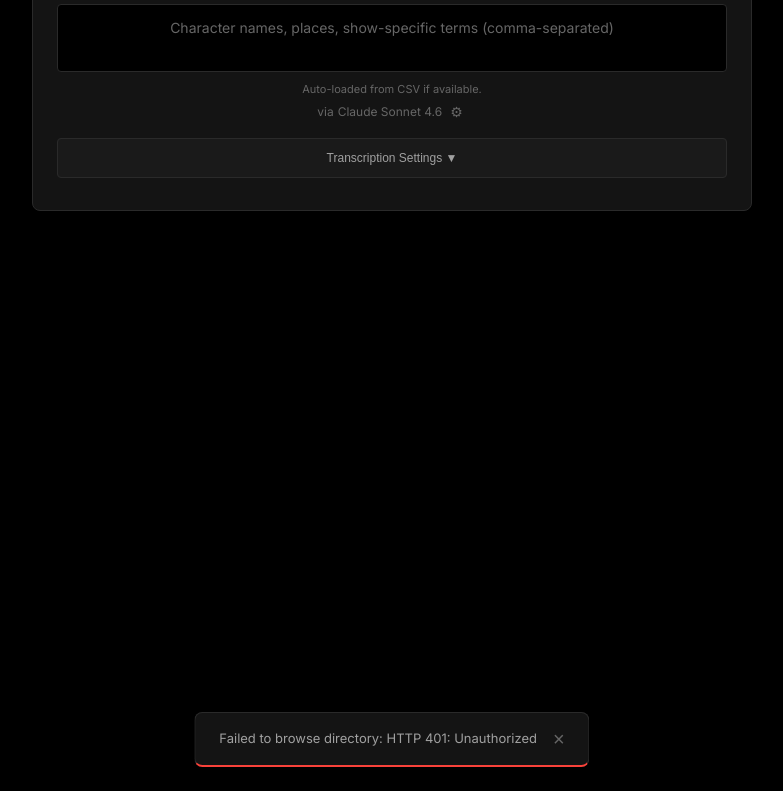
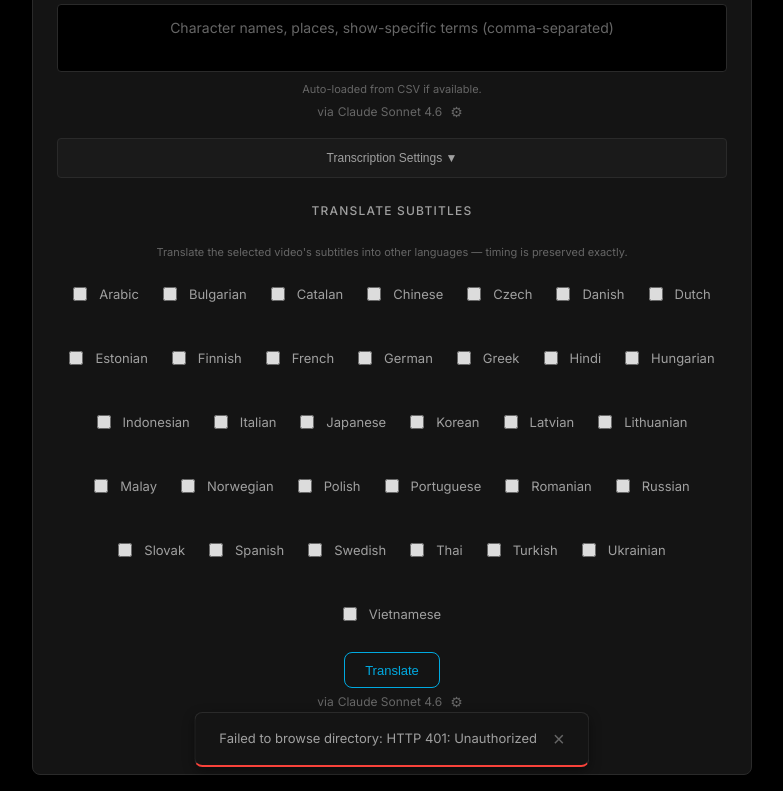
Before and after one commit to tylerbcrawford/subgeneratorr, a Flask app: template web/templates/index.html in a window 1280 px wide. Shown: the part 393-1184 px from the top of the page, without its empty margins (248-1031 px from the left). Run offline with Flask 3, Linux system fonts and the light colour scheme; the template is opened without the code that fills it, so the values that code supplies are empty.

Commit message:
feat(translate): web UI — Translate Subtitles panel + translate.js
Completes the v2.4.0 Web UI. Self-contained frontend that reuses app.js globals
(getCurrentVideoPath/showToast/escapeHtml) without modifying the 4k-line app.js.

- web/templates/index.html: new "Translate Subtitles" zone — target-language
  multiselect, Translate button, inline AI config (provider incl. Ollama,
  model picker, Ollama host/free-text model, overwrite toggle, cost estimate).
  Loads /static/translate.js.
- web/static/translate.js (new, IIFE): builds 33 target checkboxes, wires the
  provider/model picker (Ollama -> free-text model + host field, cloud model
  select hidden), surfaces provider status from /api/config, live cost estimate
  via estimate_only ($0 for Ollama), and the translate -> poll -> toast flow.

Verified headless via Playwright against a stubbed stack: 33 targets render,
provider/Ollama toggle works, cost estimate resolves against the real endpoint
($0.0004/1 language), and a full translate run polls to a "Translation complete
— 2 written" toast with no unexpected console errors. Live multi-provider smoke
(incl. real Ollama) remains for the media-server step.

```diff
--- /dev/null
+++ b/web/static/translate.js
@@ -0,0 +1,364 @@
+/**
+ * Subtitle translation UI (v2.4.0).
+ *
+ * Self-contained add-on to app.js. Reuses app.js globals (getCurrentVideoPath,
+ * showToast, escapeHtml) which are available because both are classic scripts
+ * sharing one global scope. Drives POST /api/translate + status polling.
+ */
+(function () {
+    'use strict';
+
+    // Supported subtitle target languages (mirrors core/_SUBTITLE_LANG_MAP),
+    // sorted by display name. The backend validates these too.
+    const TRANSLATE_LANGUAGES = [
+        { code: 'ar', name: 'Arabic' }, { code: 'bg', name: 'Bulgarian' },
+        { code: 'ca', name: 'Catalan' }, { code: 'zh', name: 'Chinese' },
+        { code: 'cs', name: 'Czech' }, { code: 'da', name: 'Danish' },
+        { code: 'nl', name: 'Dutch' }, { code: 'et', name: 'Estonian' },
+        { code: 'fi', name: 'Finnish' }, { code: 'fr', name: 'French' },
+        { code: 'de', name: 'German' }, { code: 'el', name: 'Greek' },
+        { code: 'hi', name: 'Hindi' }, { code: 'hu', name: 'Hungarian' },
+        { code: 'id', name: 'Indonesian' }, { code: 'it', name: 'Italian' },
+        { code: 'ja', name: 'Japanese' }, { code: 'ko', name: 'Korean' },
+        { code: 'lv', name: 'Latvian' }, { code: 'lt', name: 'Lithuanian' },
+        { code: 'ms', name: 'Malay' }, { code: 'no', name: 'Norwegian' },
+        { code: 'pl', name: 'Polish' }, { code: 'pt', name: 'Portuguese' },
+        { code: 'ro', name: 'Romanian' }, { code: 'ru', name: 'Russian' },
+        { code: 'sk', name: 'Slovak' }, { code: 'es', name: 'Spanish' },
+        { code: 'sv', name: 'Swedish' }, { code: 'th', name: 'Thai' },
+        { code: 'tr', name: 'Turkish' }, { code: 'uk', name: 'Ukrainian' },
+        { code: 'vi', name: 'Vietnamese' },
+    ];
+
+    const MODELS_BY_PROVIDER = {
+        anthropic: [
+            { value: 'claude-sonnet-4-6', label: 'Claude Sonnet 4.6 (Best Quality)' },
+            { value: 'claude-haiku-4-5', label: 'Claude Haiku 4.5 (Faster, Cheaper)' },
+        ],
+        openai: [
+            { value: 'gpt-4.1', label: 'GPT-4.1 (Best Quality)' },
+            { value: 'gpt-4.1-mini', label: 'GPT-4.1 Mini (Faster, Cheaper)' },
+        ],
+        google: [
+            { value: 'gemini-2.5-flash', label: 'Gemini 2.5 Flash' },
+        ],
+    };
+
+    const MODEL_DISPLAY = {
+        'claude-sonnet-4-6': 'Claude Sonnet 4.6',
+        'claude-haiku-4-5': 'Claude Haiku 4.5',
+        'gpt-4.1': 'GPT-4.1',
+        'gpt-4.1-mini': 'GPT-4.1 Mini',
+        'gemini-2.5-flash': 'Gemini 2.5 Flash',
+    };
+
+    let providerStatus = {}; // {anthropic: bool, openai: bool, google: bool, ollama: bool}
+
+    // --- Small helpers (fall back gracefully if app.js globals are absent) ---
+
+    function toast(type, msg) {
+        if (typeof showToast === 'function') showToast(type, msg);
+    }
+
+    function esc(s) {
+        return typeof escapeHtml === 'function' ? escapeHtml(s) : String(s);
+    }
+
+    function currentVideo() {
+        if (typeof getCurrentVideoPath === 'function') return getCurrentVideoPath();
+        const checked = document.querySelector('.browser-file input[type="checkbox"]:checked');
+        return checked ? checked.value : null;
+    }
+
+    function $(id) {
+        return document.getElementById(id);
+    }
+
+    // --- DOM construction ---------------------------------------------------
+
+    function buildTargetCheckboxes() {
+        const container = $('translateTargets');
+        if (!container) return;
+        container.innerHTML = TRANSLATE_LANGUAGES.map(function (lang) {
+            return (
+                '<label class="checkbox-label" style="display:inline-flex; gap:4px; align-items:center;">' +
+                '<input type="checkbox" class="translate-target" value="' + lang.code + '" /> ' +
+                esc(lang.name) +
+                '</label>'
+            );
+        }).join('');
+        container.querySelectorAll('.translate-target').forEach(function (cb) {
+            cb.addEventListener('change', updateCostEstimate);
+        });
+    }
+
+    function getSelectedTargets() {
+        return Array.from(document.querySelectorAll('.translate-target:checked')).map(function (cb) {
+            return cb.value;
+        });
+    }
+
+    function getProviderModel() {
+        const provider = ($('translateProvider') || {}).value || 'anthropic';
+        let model;
+        let ollamaHost = null;
+        if (provider === 'ollama') {
+            model = ($('translateOllamaModel') || {}).value || 'llama3.1';
+            ollamaHost = ($('translateOllamaHost') || {}).value || null;
+        } else {
+            model = ($('translateModel') || {}).value || MODELS_BY_PROVIDER[provider][0].value;
+        }
+        return { provider: provider, model: model, ollamaHost: ollamaHost };
+    }
+
+    // --- Provider / model wiring -------------------------------------------
+
+    function onProviderChange() {
+        const provider = ($('translateProvider') || {}).value || 'anthropic';
+        const modelSelect = $('translateModel');
+        const ollamaModel = $('translateOllamaModel');
+        const ollamaHostGroup = $('translateOllamaHostGroup');
+
+        const isOllama = provider === 'ollama';
+        if (modelSelect) modelSelect.classList.toggle('hidden', isOllama);
+        if (ollamaModel) ollamaModel.classList.toggle('hidden', !isOllama);
+        if (ollamaHostGroup) ollamaHostGroup.classList.toggle('hidden', !isOllama);
+
+        if (!isOllama && modelSelect) {
+            modelSelect.innerHTML = (MODELS_BY_PROVIDER[provider] || []).map(function (m) {
+                return '<option value="' + m.value + '">' + esc(m.label) + '</option>';
+            }).join('');
+        }
+
+        updateModelDisplay();
+        updateProviderStatusBadge();
+        updateCostEstimate();
+    }
+
+    function updateModelDisplay() {
+        const display = $('translateModelDisplay');
+        if (!display) return;
+        const pm = getProviderModel();
+        if (pm.provider === 'ollama') {
+            display.textContent = 'Ollama (' + (pm.model || 'local') + ')';
+        } else {
+            display.textContent = MODEL_DISPLAY[pm.model] || pm.model;
+        }
+    }
+
+    function updateProviderStatusBadge() {
+        const provider = ($('translateProvider') || {}).value || 'anthropic';
+        const badge = $('translateKeyStatus');
+        const notice = $('translateKeyNotice');
+        const ok = !!providerStatus[provider];
+
+        if (badge) {
+            badge.textContent = ok ? '✓ configured' : '✗ not configured';
+            badge.style.color = ok ? 'var(--text-secondary)' : 'var(--color-danger, #d9534f)';
+        }
+        if (notice) {
+            if (ok) {
+                notice.style.display = 'none';
+            } else {
+                notice.style.display = '';
+                notice.textContent = provider === 'ollama'
+                    ? 'Set OLLAMA_HOST (or enter a host below) to use local translation.'
+                    : 'Set the ' + provider.toUpperCase() + ' API key on the server to use this provider.';
+            }
+        }
+    }
+
+    // --- Cost estimate ------------------------------------------------------
+
+    async function updateCostEstimate() {
+        const el = $('translateCostEstimate');
+        if (!el) return;
+
+        const videoPath = currentVideo();
+        const targets = getSelectedTargets();
+        if (!videoPath || targets.length === 0) {
+            el.textContent = 'Est. cost: $0.00';
+            el.style.color = 'var(--text-tertiary)';
+            return;
+        }
+
+        const pm = getProviderModel();
+        try {
+            el.textContent = 'Calculating...';
+            el.style.color = 'var(--text-tertiary)';
+            const resp = await fetch('/api/translate', {
+                method: 'POST',
+                headers: { 'Content-Type': 'application/json' },
+                body: JSON.stringify({
+                    video_path: videoPath,
+                    targets: targets,
+                    provider: pm.provider,
+                    model: pm.model,
+                    ollama_host: pm.ollamaHost,
+                    estimate_only: true,
+                }),
+            });
+            const data = await resp.json();
+            if (!resp.ok) throw new Error(data.error || 'estimate failed');
+            const cost = (data.estimated_cost || 0).toFixed(4);
+            el.textContent = 'Est. cost: $' + cost + ' (' + targets.length + ' language' +
+                (targets.length === 1 ? '' : 's') + ')';
+            el.style.color = 'var(--text-secondary)';
+        } catch (err) {
+            el.textContent = 'Unable to estimate cost';
+            el.style.color = 'var(--text-tertiary)';
+        }
+    }
+
+    // --- Translate action ---------------------------------------------------
+
+    function setTranslating(on) {
+        const btn = $('translateBtn');
+        if (!btn) return;
+        btn.disabled = on;
+        if (on) {
+            btn.classList.add('processing');
+            btn.innerHTML = '<span class="spinner-inline" aria-hidden="true"></span>Translating...';
+        } else {
+            btn.classList.remove('processing');
+            btn.textContent = 'Translate';
+        }
+    }
+
+    async function handleTranslate() {
+        const videoPath = currentVideo();
+        if (!videoPath) {
+            toast('warning', 'Select a video with subtitles first');
+            return;
+        }
+        const targets = getSelectedTargets();
+        if (targets.length === 0) {
+            toast('warning', 'Pick at least one target language');
+            return;
+        }
+        const pm = getProviderModel();
+        const overwrite = !!($('translateOverwrite') || {}).checked;
+
+        setTranslating(true);
+        try {
+            const resp = await fetch('/api/translate', {
+                method: 'POST',
+                headers: { 'Content-Type': 'application/json' },
+                body: JSON.stringify({
+                    video_path: videoPath,
+                    targets: targets,
+                    provider: pm.provider,
+                    model: pm.model,
+                    ollama_host: pm.ollamaHost,
+                    overwrite: overwrite,
+                }),
+            });
+            const data = await resp.json();
+            if (!resp.ok) {
+                throw new Error(data.error || 'Failed to start translation');
+            }
+            toast('info', 'Translating into ' + targets.length + ' language' +
+                (targets.length === 1 ? '' : 's') + '...');
+            pollStatus(data.task_id);
+        } catch (err) {
+            setTranslating(false);
+            toast('error', 'Translation failed: ' + err.message);
+        }
+    }
+
+    function pollStatus(taskId) {
+        let polls = 0;
+        const maxPolls = 150; // 150 × 2s = 5 min
+        const interval = setInterval(async function () {
+            polls++;
+            try {
+                const resp = await fetch('/api/translate/status/' + taskId);
+                const data = await resp.json();
+
+                if (!resp.ok || (!data.state && data.error)) {
+                    clearInterval(interval);
+                    setTranslating(false);
+                    toast('error', 'Translation failed: ' + (data.error || 'server error'));
+                    return;
+                }
+                if (polls >= maxPolls) {
+                    clearInterval(interval);
+                    setTranslating(false);
+                    toast('error', 'Translation timed out');
+                    return;
+                }
+                if (data.state === 'SUCCESS') {
+                    clearInterval(interval);
+                    setTranslating(false);
+                    const made = data.translated || 0;
+                    const skipped = data.skipped_count || 0;
+                    let msg = 'Translation complete — ' + made + ' written';
+                    if (skipped) msg += ', ' + skipped + ' skipped (already existed)';
+                    toast('success', msg);
+                    updateCostEstimate();
+                } else if (data.state === 'FAILURE') {
+                    clearInterval(interval);
+                    setTranslating(false);
+                    toast('error', 'Translation failed: ' + (data.error || 'unknown error'));
+                }
+            } catch (err) {
+                clearInterval(interval);
+                setTranslating(false);
+                toast('error', 'Lost connection while translating');
+            }
+        }, 2000);
+    }
+
+    // --- Init ---------------------------------------------------------------
+
+    function loadProviderStatus() {
+        fetch('/api/config')
+            .then(function (r) { return r.json(); })
+            .then(function (config) {
+                providerStatus = (config && config.providers) || {};
+                updateProviderStatusBadge();
+            })
+            .catch(function () { /* non-fatal */ });
+    }
+
+    function init() {
+        buildTargetCheckboxes();
+
+        const provider = $('translateProvider');
+        if (provider) provider.addEventListener('change', onProviderChange);
+
+        const modelSelect = $('translateModel');
+        if (modelSelect) {
+            modelSelect.addEventListener('change', updateModelDisplay);
+            modelSelect.addEventListener('change', updateCostEstimate);
+        }
+        const ollamaModel = $('translateOllamaModel');
+        if (ollamaModel) {
+            ollamaModel.addEventListener('input', updateModelDisplay);
+            ollamaModel.addEventListener('input', updateCostEstimate);
+        }
+        const ollamaHost = $('translateOllamaHost');
+        if (ollamaHost) ollamaHost.addEventListener('input', updateProviderStatusBadge);
+
+        const toggle = $('translateConfigToggleBtn');
+        const panel = $('translateConfigPanel');
+        if (toggle && panel) {
+            toggle.addEventListener('click', function () {
+                const isHidden = panel.classList.toggle('hidden');
+                toggle.setAttribute('aria-expanded', String(!isHidden));
+            });
+        }
+
+        const btn = $('translateBtn');
+        if (btn) btn.addEventListener('click', handleTranslate);
+
+        loadProviderStatus();
+        onProviderChange();
+    }
+
+    if (document.readyState === 'loading') {
+        document.addEventListener('DOMContentLoaded', init);
+    } else {
+        init();
+    }
+})();
--- a/web/templates/index.html
+++ b/web/templates/index.html
@@ -245,6 +245,58 @@
                         </div>
                     </div>
 
+                    <!-- Translate Subtitles Zone -->
+                    <div class="config-section" style="text-align: center;">
+                        <div class="form-group">
+                            <label class="section-label">Translate Subtitles</label>
+                            <small class="keyterms-help">Translate the selected video's subtitles into other languages — timing is preserved exactly.</small>
+
+                            <div id="translateTargets" class="translate-targets" role="group" aria-label="Target languages" style="display:flex; flex-wrap:wrap; gap: var(--space-s); justify-content:center; margin: var(--space-s) 0;">
+                                <!-- Target-language checkboxes injected by translate.js -->
+                            </div>
+
+                            <div class="keyterms-generate-row">
+                                <button id="translateBtn" class="btn-secondary" type="button">
+                                    Translate
+                                </button>
+                                <span class="ai-model-label">
+                                    via <span id="translateModelDisplay">Claude Sonnet 4.6</span>
+                                    <button class="ai-config-toggle" id="translateConfigToggleBtn" aria-label="Translation AI settings" aria-expanded="false" aria-controls="translateConfigPanel" type="button">⚙</button>
+                                </span>
+                            </div>
+                            <div id="translateKeyNotice" class="provider-key-notice" style="display:none;"></div>
+
+                            <!-- Inline Translation AI Config (expandable) -->
+                            <div id="translateConfigPanel" class="ai-config-panel hidden">
+                                <div class="form-group">
+                                    <label for="translateProvider">
+                                        Provider Status:
+                                        <span id="translateKeyStatus" class="api-key-status" title="Provider status"></span>
+                                    </label>
+                                    <select id="translateProvider" aria-label="Translation provider">
+                                        <option value="anthropic">Anthropic (Claude)</option>
+                                        <option value="openai">OpenAI (GPT)</option>
+                                        <option value="google">Google (Gemini)</option>
+                                        <option value="ollama">Ollama (Local · Free)</option>
+                                    </select>
+                                </div>
+                                <div class="form-group">
+                                    <label for="translateModel">Model</label>
+                                    <select id="translateModel" aria-label="Translation model"></select>
+                                    <input type="text" id="translateOllamaModel" class="hidden" placeholder="Ollama model, e.g. llama3.1" aria-label="Ollama model name" />
+                                </div>
+                                <div class="form-group hidden" id="translateOllamaHostGroup">
+                                    <label for="translateOllamaHost">Ollama Host</label>
+                                    <input type="text" id="translateOllamaHost" placeholder="http://localhost:11434" aria-label="Ollama host" />
+                                </div>
+                                <label class="checkbox-label" style="justify-content:center; display:flex; gap: var(--space-xs); align-items:center;">
+                                    <input type="checkbox" id="translateOverwrite" /> Overwrite existing translations
+                                </label>
+                                <div id="translateCostEstimate" class="ai-cost-estimate"></div>
+                            </div>
+                        </div>
+                    </div>
+
                     <!-- Transcription Settings (Collapsible) -->
                     <div id="advancedOptions" class="config-section hidden" style="padding-top: var(--space-m);">
 
@@ -456,5 +508,6 @@
     <div aria-live="polite" aria-atomic="true" class="sr-only" id="status-announcer"></div>
 
     <script src="/static/app.js?v=20"></script>
+    <script src="/static/translate.js?v=1"></script>
 </body>
 </html>
```
